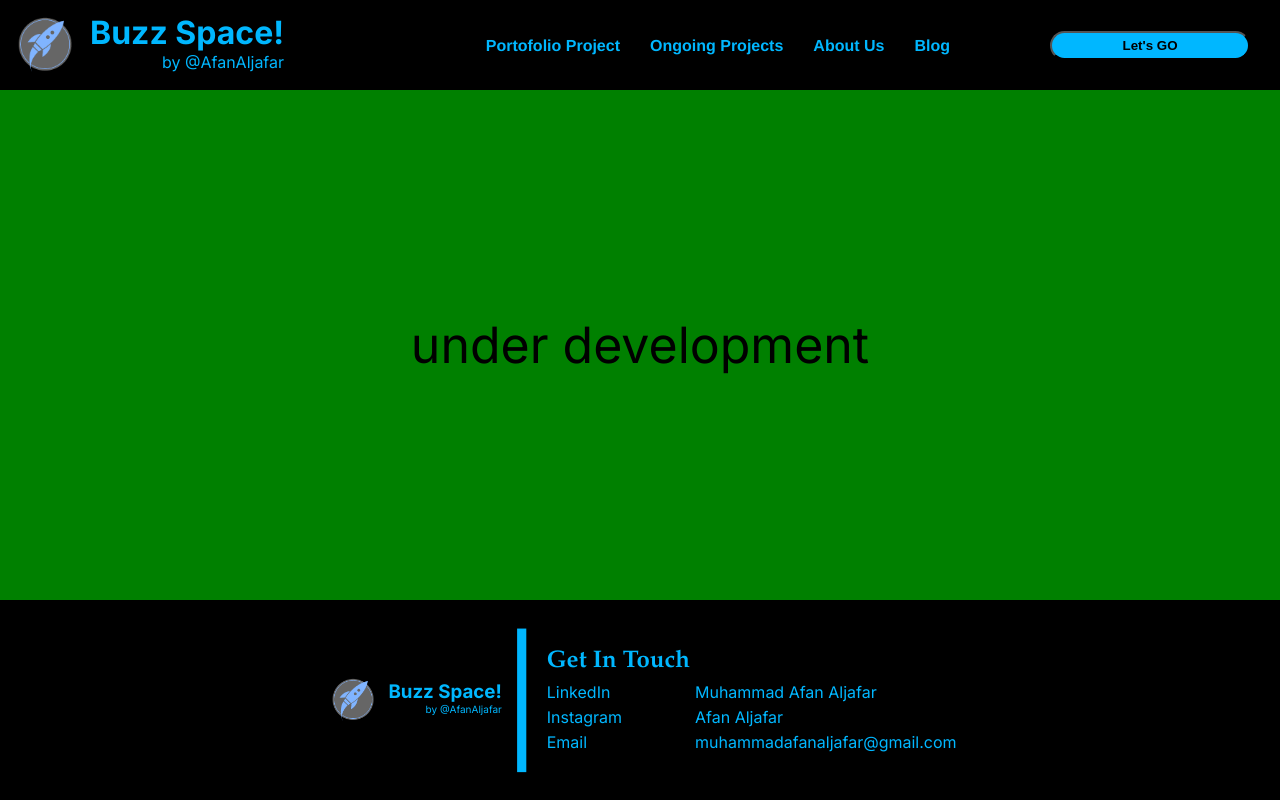
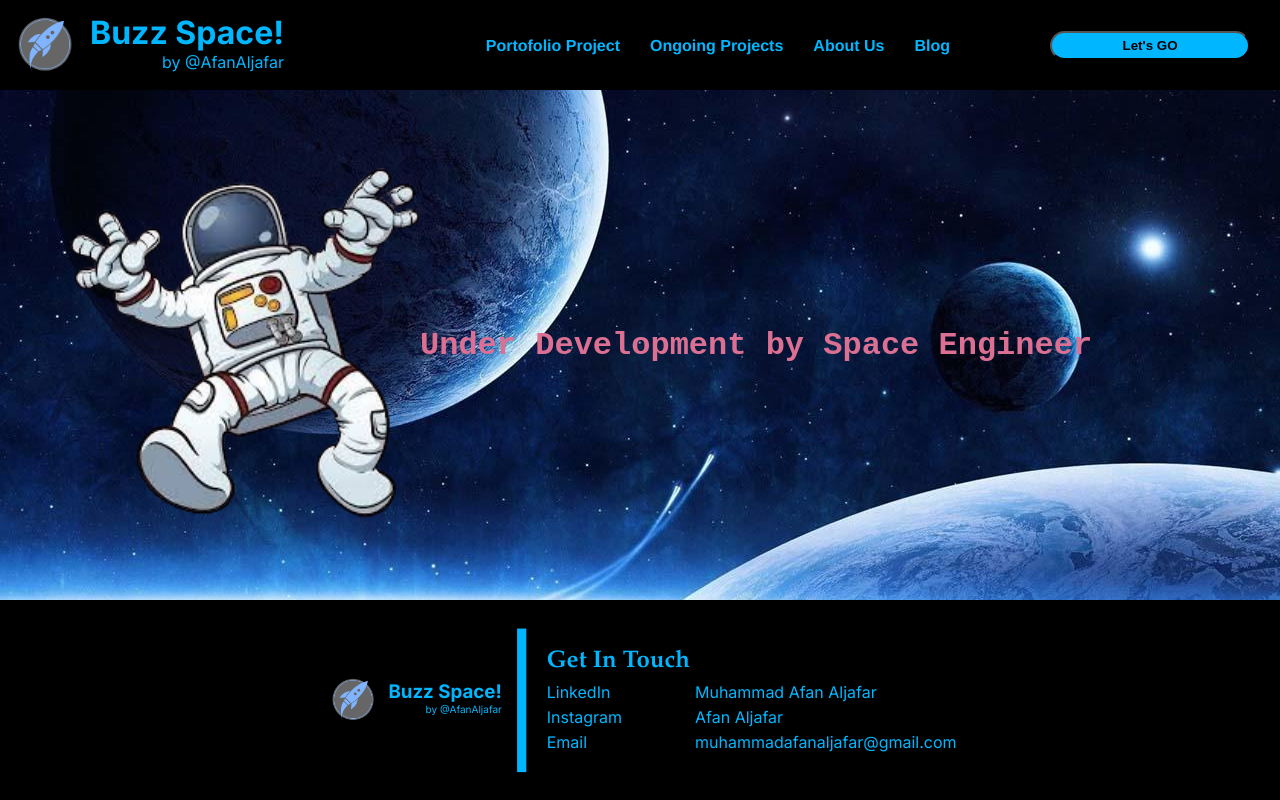
Before and after one commit to AfanAljafar/Buzz-Space, a Next.js app in the folder frontend/: page / in a window 1280 px wide. Built offline with nearby package versions, Linux system fonts and the light colour scheme.

Commit message:
buzz space

```diff
--- a/frontend/component/group/newspaper/index.js
+++ b/frontend/component/group/newspaper/index.js
@@ -1,10 +1,14 @@
 import React from "react";
 import "./np.css";
+import Image from "next/image";
 
 export default function NewsPaper() {
   return (
     <div className="bg-np">
-      <div className="content-np"> under development</div>
+      <div className="content-np">
+        <Image src="/astronaut.png" width={350} height={350} alt="space" />
+      </div>
+      <h1 className="desc">Under Development by Space Engineer</h1>
     </div>
   );
 }
--- a/frontend/component/group/newspaper/np.css
+++ b/frontend/component/group/newspaper/np.css
@@ -1,10 +1,16 @@
 .bg-np {
   display: flex;
   position: relative;
-  background-color: green;
   width: 100%;
   height: 510px;
-  justify-content: center;
+  background-image: url("/space1.png");
+  background-size: cover;
+  background-repeat: no-repeat;
+  padding: 70px;
   align-items: center;
-  font-size: 50px;
 }
+
+.desc {
+  font-family: "Courier New", Courier, monospace;
+  color: palevioletred;
+}
--- a/frontend/component/single/headerTitle/index.js
+++ b/frontend/component/single/headerTitle/index.js
@@ -18,7 +18,7 @@ export default function HeaderTitle({ children, tribute }) {
         iteration="1"
         fillMode="none"
   >*/}
-        <Image src="/logo.png" width={90} height={90} alt="log" />
+        <Image src="/logo.png" width={90} height={90} alt="logo" />
         <div className="title-section">
           <h1 className="title">{children}</h1>
           <div className="tribute">{tribute}</div>
```
Also changed, not shown: frontend/public/astronaut.png (added), frontend/public/space1.png (added).
